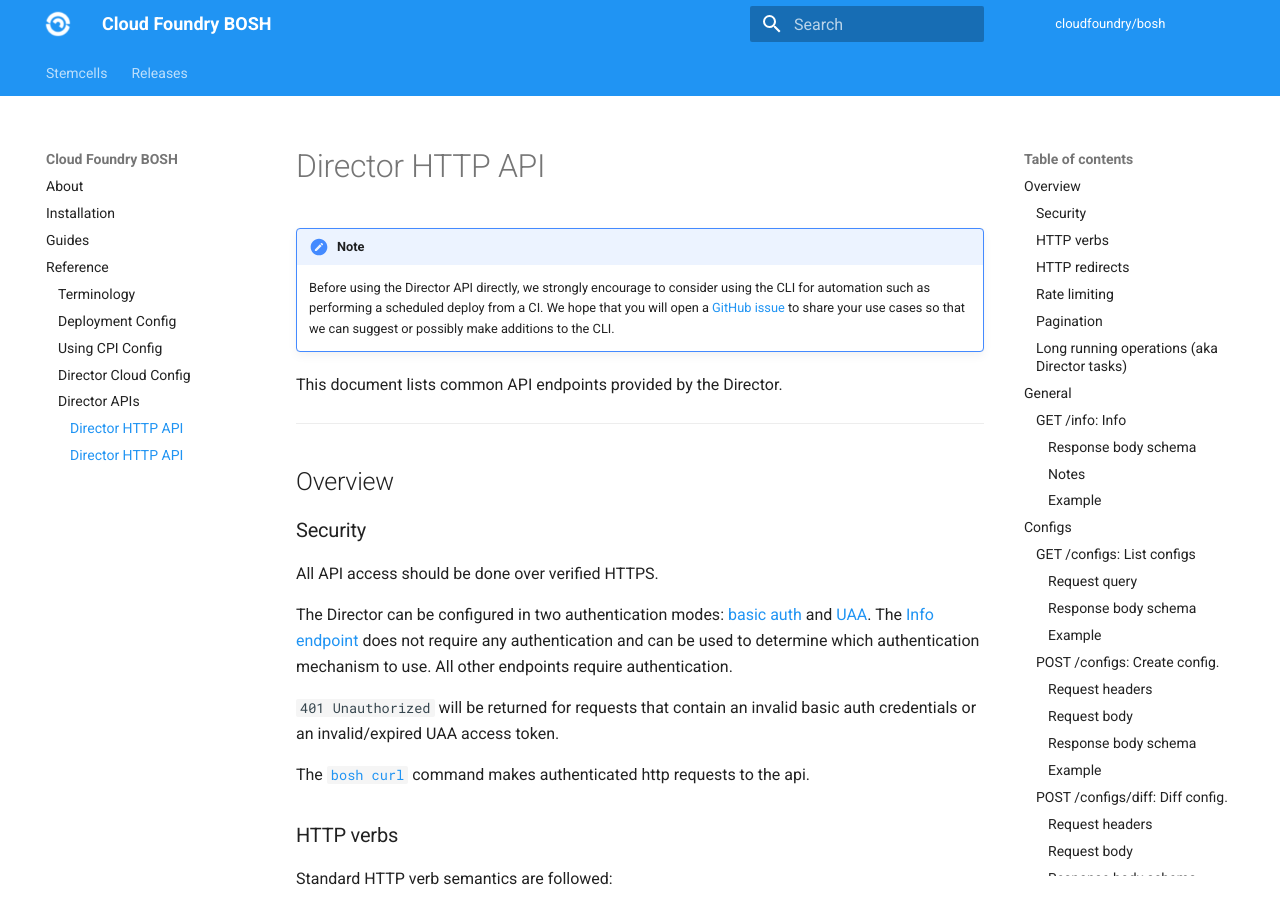
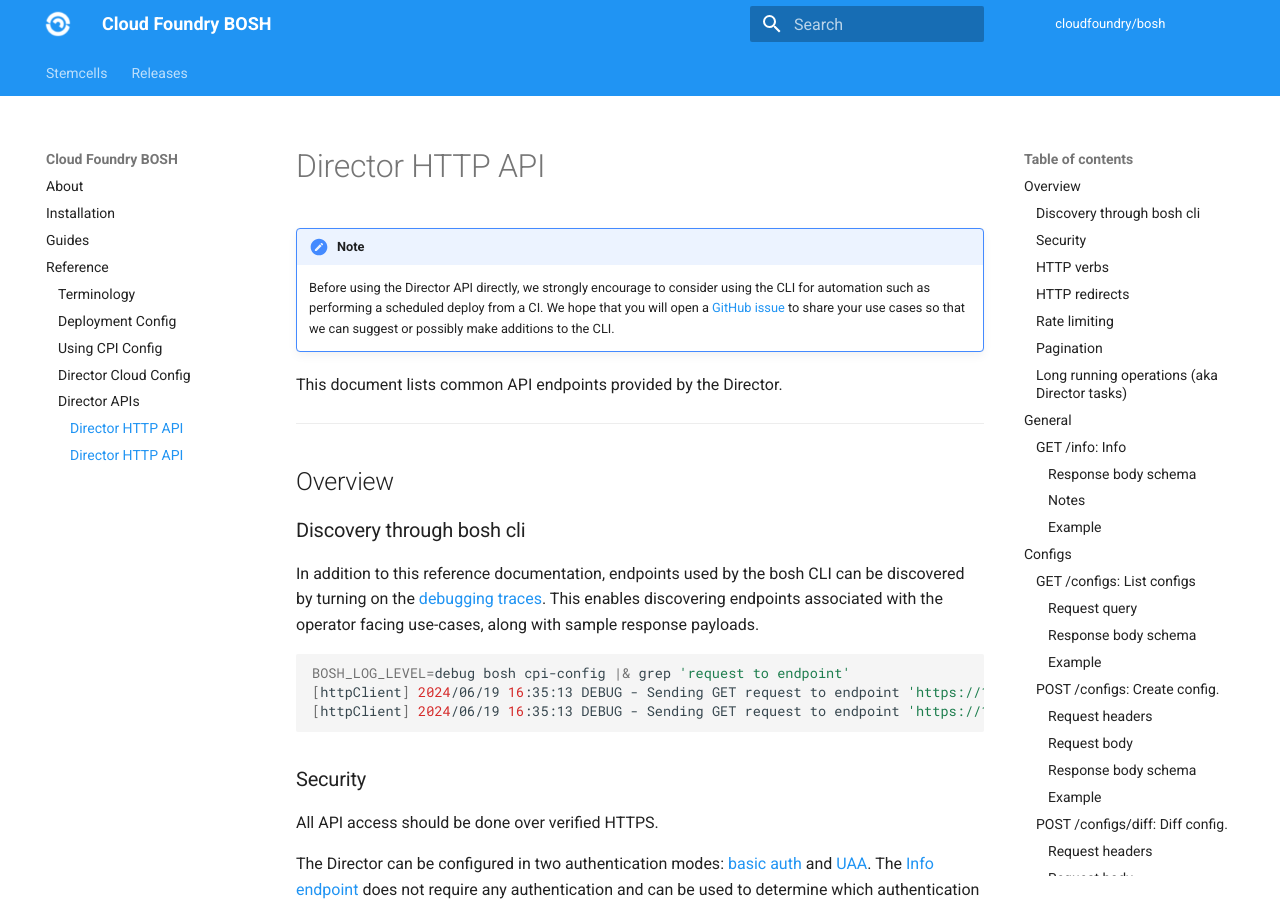
Before and after one commit to cloudfoundry/docs-bosh, an MkDocs documentation site: the page built from content/director-api-v1.md, in a window 1280 px wide and 900 px high. Built offline with MkDocs 1.6.1 and Material for MkDocs 9.7.7, drawn with Linux system fonts in a browser that asks for light colours; old or Windows-style settings are respelled for this version of MkDocs.

Commit message:
Mention use of the CLI logging as a way to discover operator facing endpoints

````diff
--- a/content/director-api-v1.md
+++ b/content/director-api-v1.md
@@ -5,6 +5,16 @@ This document lists common API endpoints provided by the Director.
 
 ---
 ## Overview {: #overview }
+
+### Discovery through bosh cli {: #cli-debug }
+
+In addition to this reference documentation, endpoints used by the bosh CLI can be discovered by turning on the [debugging traces](cli-global-flags.md#logging). This enables discovering endpoints associated with the operator facing use-cases, along with sample response payloads.
+
+```shell
+BOSH_LOG_LEVEL=debug bosh cpi-config |& grep 'request to endpoint'
+[httpClient] 2024/06/19 16:35:13 DEBUG - Sending GET request to endpoint 'https://192.168.116.158:25555/info'
+[httpClient] 2024/06/19 16:35:13 DEBUG - Sending GET request to endpoint 'https://192.168.116.158:25555/cpi_configs?limit=1'
+```
 
 ### Security {: #auth }
 
````
